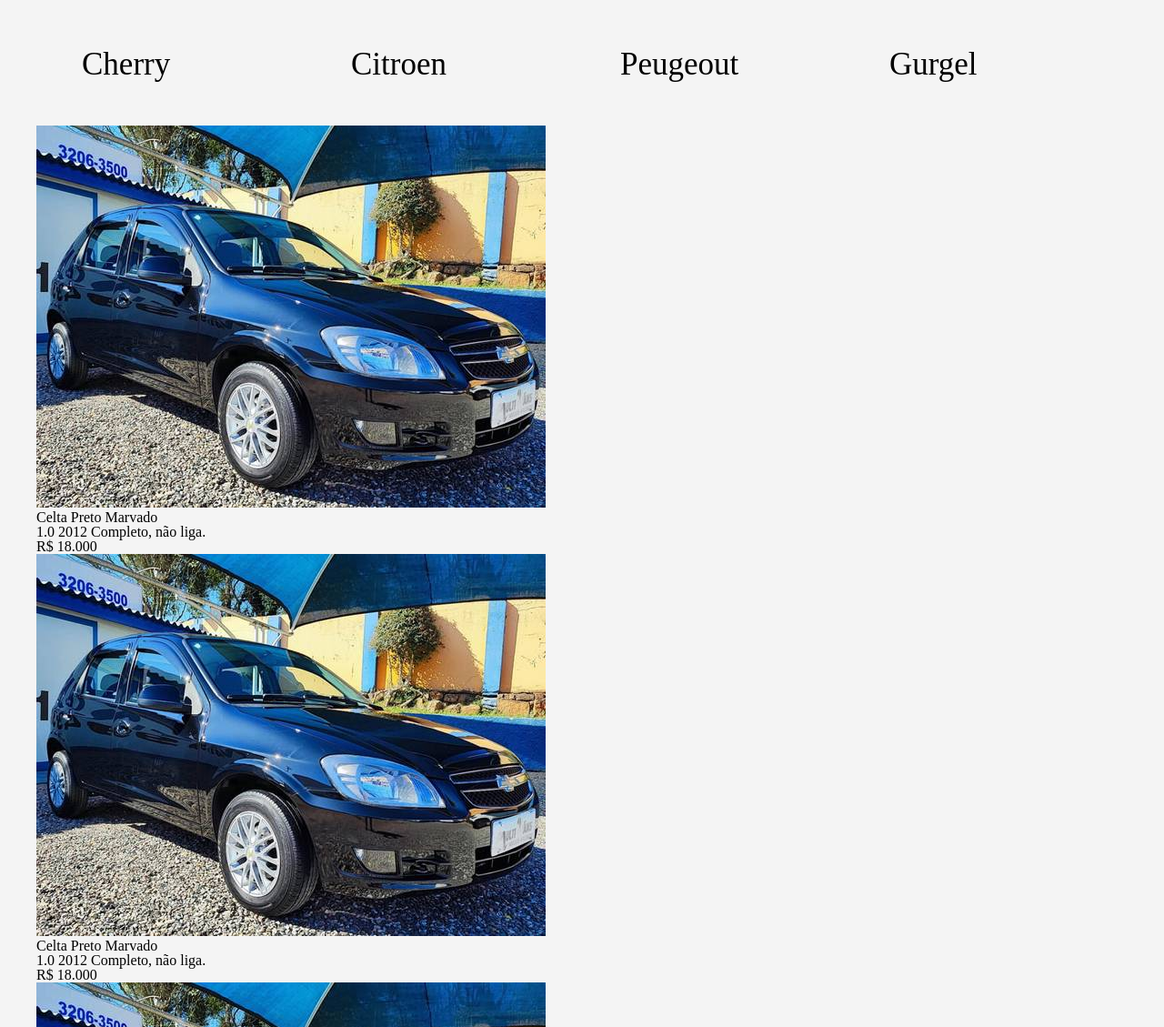
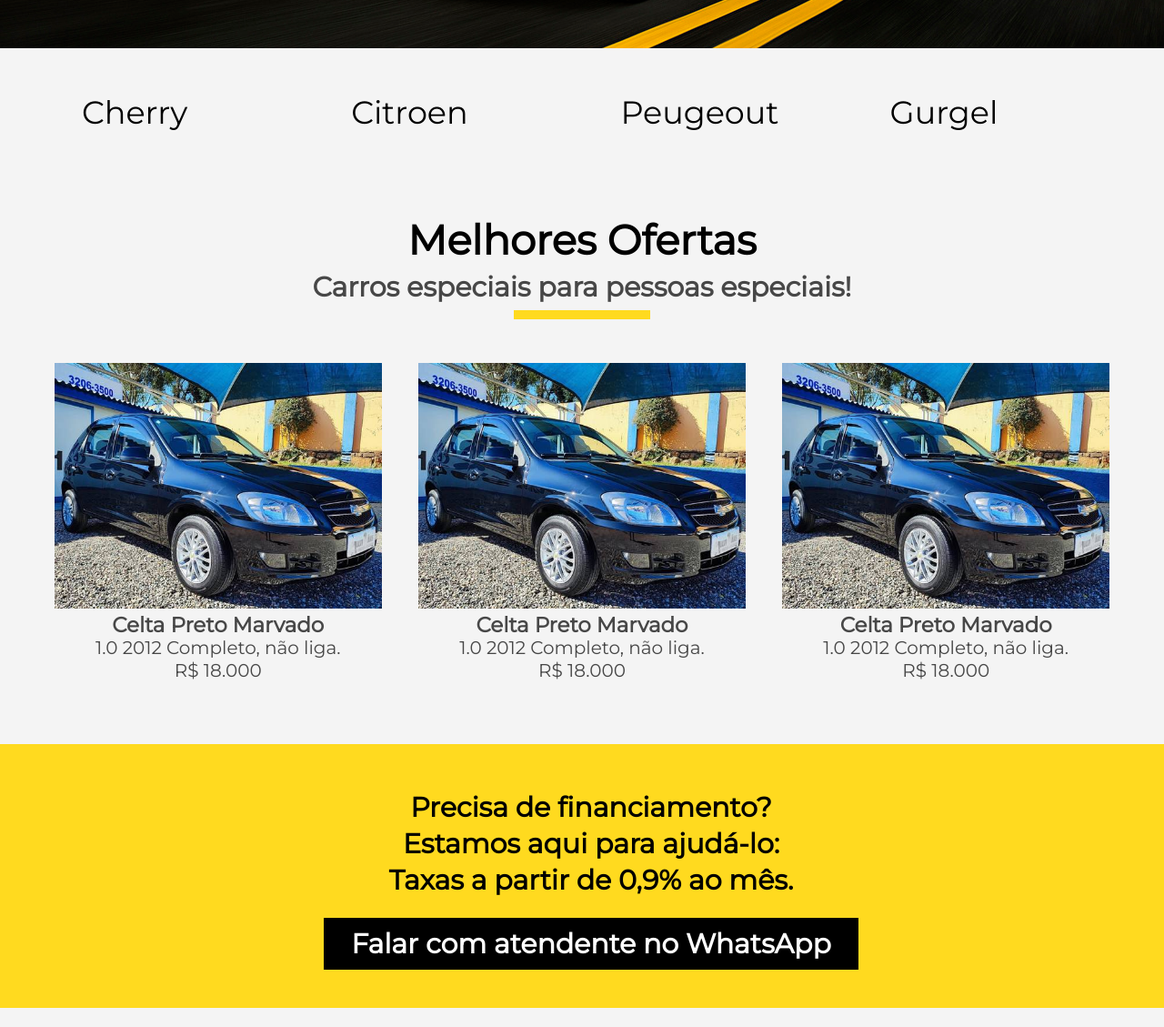
Before and after one commit to ReiSalan94/1alfa23-mgmultimarcas, a plain HTML site: page index.html in a window 1280 px wide. Shown: the part 603-1732 px from the top of the page at 91% size. After the commit the page ends 1711 px from the top, so only its background shows below. Drawn offline with Linux system fonts and the light colour scheme.

Commit message:
Add files via upload

```diff
--- a/css/style.css
+++ b/css/style.css
@@ -1,5 +1,7 @@
+@import url('https://fonts.googleapis.com/css2?family=Montserrat&display=swap');
 body{
   background-color: #f4f4f4;
+  font-family: 'Montserrat', sans-serif;
 }
 section{
     width: 1200px;
@@ -38,3 +40,62 @@ a{
     width: 16%;
     padding: 50px;
 }
+.item {
+    display: inline-block;
+    width: 30%;
+    padding: 1.5%;
+    font-size: 20px;
+    text-align: center;
+    line-height: 25px;
+    color: #474747;
+}
+.item img {
+    width: 100%;
+}
+.item .title {
+    font-size: 23px;
+    font-weight: bold;
+}
+.financiamento {
+    background: #ffda1f;
+    text-align: center;
+    font-size: 30px;
+    font-weight: bold;
+    padding: 50px;
+    line-height: 40px;
+}
+.botao a {
+    background: #000;
+    color: #fff;
+    padding: 10px 30px;
+}
+.botao {
+    margin-top: 30px;
+}
+.produtos{
+    text-align: center;
+    margin: 50px 0;
+}
+.produtos .titulo{
+    font-size:45px;
+    font-weight:bold;
+}
+.produtos .subtitulo{
+    font-size:30px;
+    font-weight:bold;
+    color:#474747;
+
+    margin-top: 15px;
+}
+.sublinhado{
+    width: 150px;
+   background: #ffda1f;
+    height: 10px;
+    margin: 0 auto;
+    margin-top: 10px;
+    margin-bottom: 30px;
+}
+a:hover{
+    transition: 0.3s;
+    opacity: 0.8;
+}
--- a/index.html
+++ b/index.html
@@ -25,8 +25,8 @@
                 <!-- li*5>a -->
                <li><a href="index.html">Home</a></li>
                <li><a href="sobre.html">Sobre</a></li>
-               <li><a href="seminovos.html">Seminovos</a></li>
-               <li><a href="novos.html">Novos</a></li>
+               <li><a href="produtos.html">Produtos</a></li>
+               <li><a href="#financiamento">Financiamento</a></li>
                <li><a href="contato.html">Contato</a></li>
             </ul>
         </nav>
@@ -45,6 +45,15 @@
                 </ul>
             </div>
             <div class="produtos">
+                <div class="titulo">
+                    Melhores Ofertas
+                </div>
+                    <div class="subtitulo">
+                        Carros especiais para pessoas especiais!
+                    </div>
+                <div class="sublinhado">
+
+                </div>
                 <div class="item">
                     <img src="img/item.jpg" alt="">
                     <div class="title">Celta Preto Marvado</div>
@@ -68,10 +77,22 @@
                     <div class="valor">R$ 18.000</div>
                 </div>
 
-
-
             </div>
         </section>
+        <div id="financiamento" class="financiamento">
+            <section>
+                <p>
+                    Precisa de financiamento? <br>
+                    Estamos aqui para ajudá-lo:<br>
+                    Taxas a partir de 0,9% ao mês.
+                </p>
+                <div class="botao">
+                    <a href="https://wa.me/5544998268318?text=Olá, gostaria de fazer uma simulação, pode me ajudar?">
+                        Falar com atendente no WhatsApp
+                    </a>
+                </div>
+            </section>
+        </div>
     </div>
 </body>
 </html>
```
